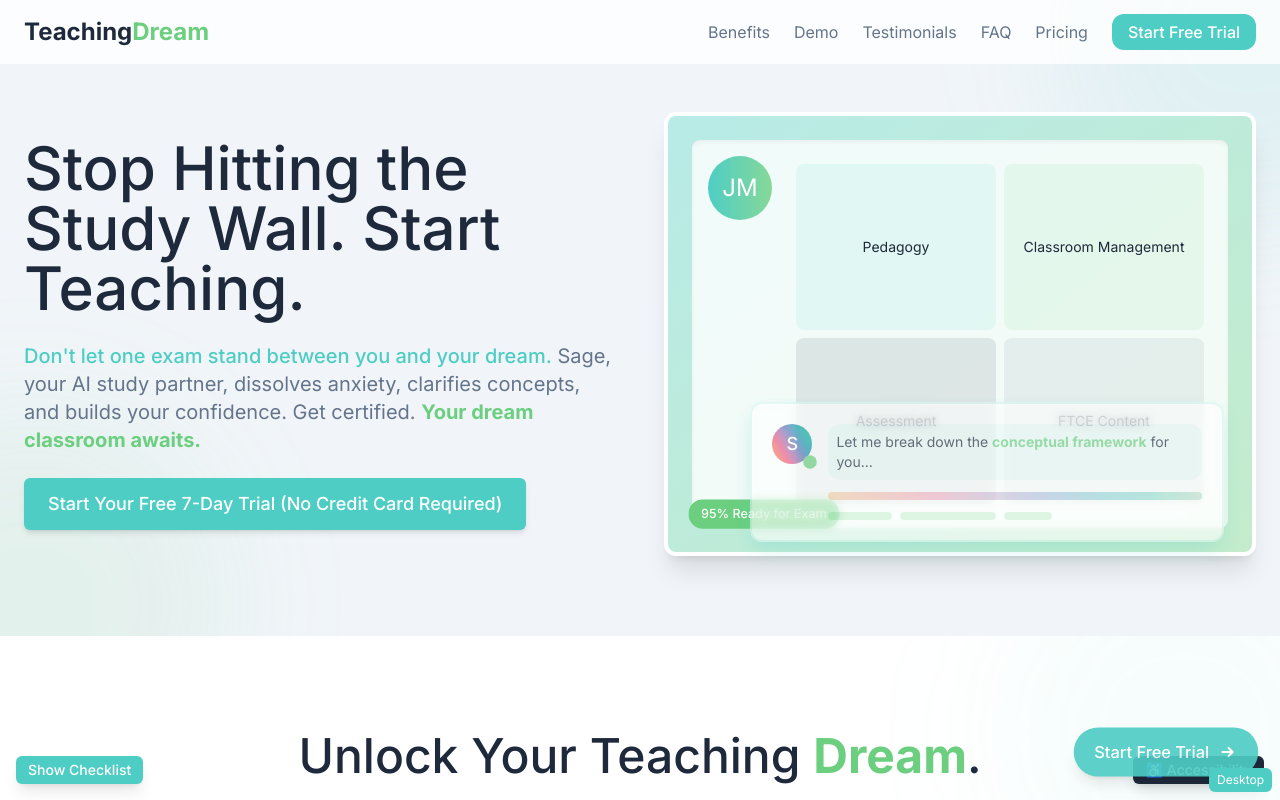
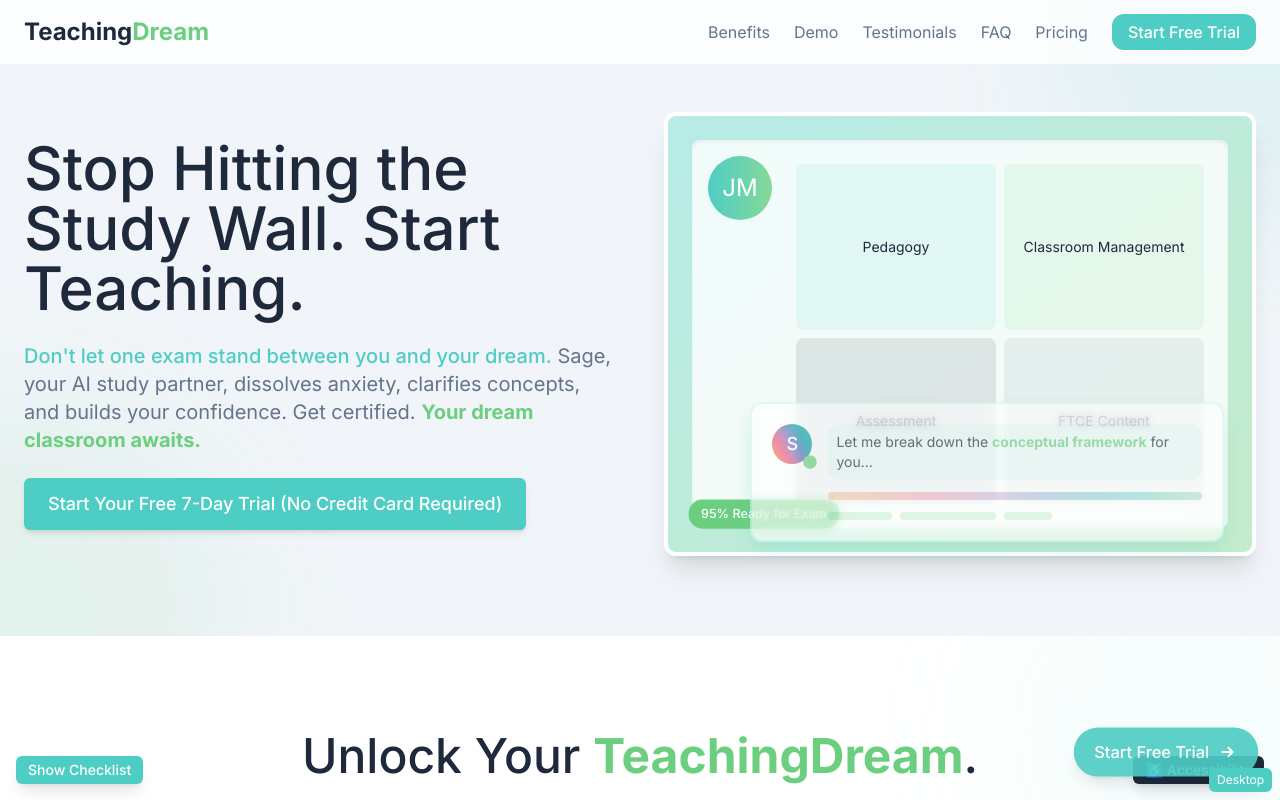
Before and after one commit to EladioAMendez/visions_align, a Next.js app: page / in a window 1280 px wide. Shown: the top 800 px of the page. Built offline with nearby package versions, Linux system fonts and the light colour scheme; a web font is replaced by a local one.

Commit message:
Fixed TypeScript errors and added Google Analytics integration

```diff
--- a/components/sections/BenefitsSection.jsx
+++ b/components/sections/BenefitsSection.jsx
@@ -108,7 +108,7 @@
         >
           {/* Enhanced section heading with highlight */}
           <h2 className="text-3xl md:text-4xl lg:text-5xl font-medium text-primary mb-6">
-            Unlock Your Teaching <Accent>Dream</Accent>.
+            Unlock Your <Accent>TeachingDream</Accent>.
           </h2>
 
           <p className="text-lg text-secondary max-w-2xl mx-auto leading-relaxed">
```
